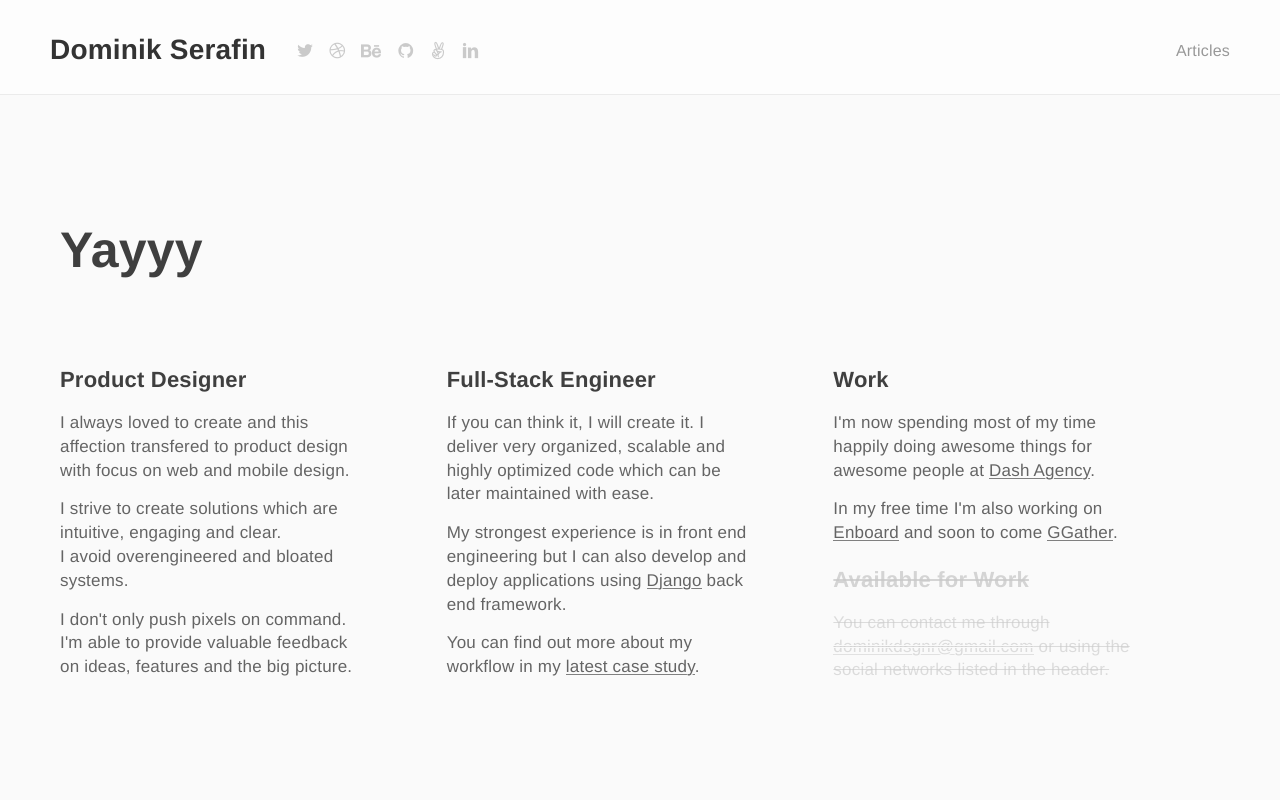
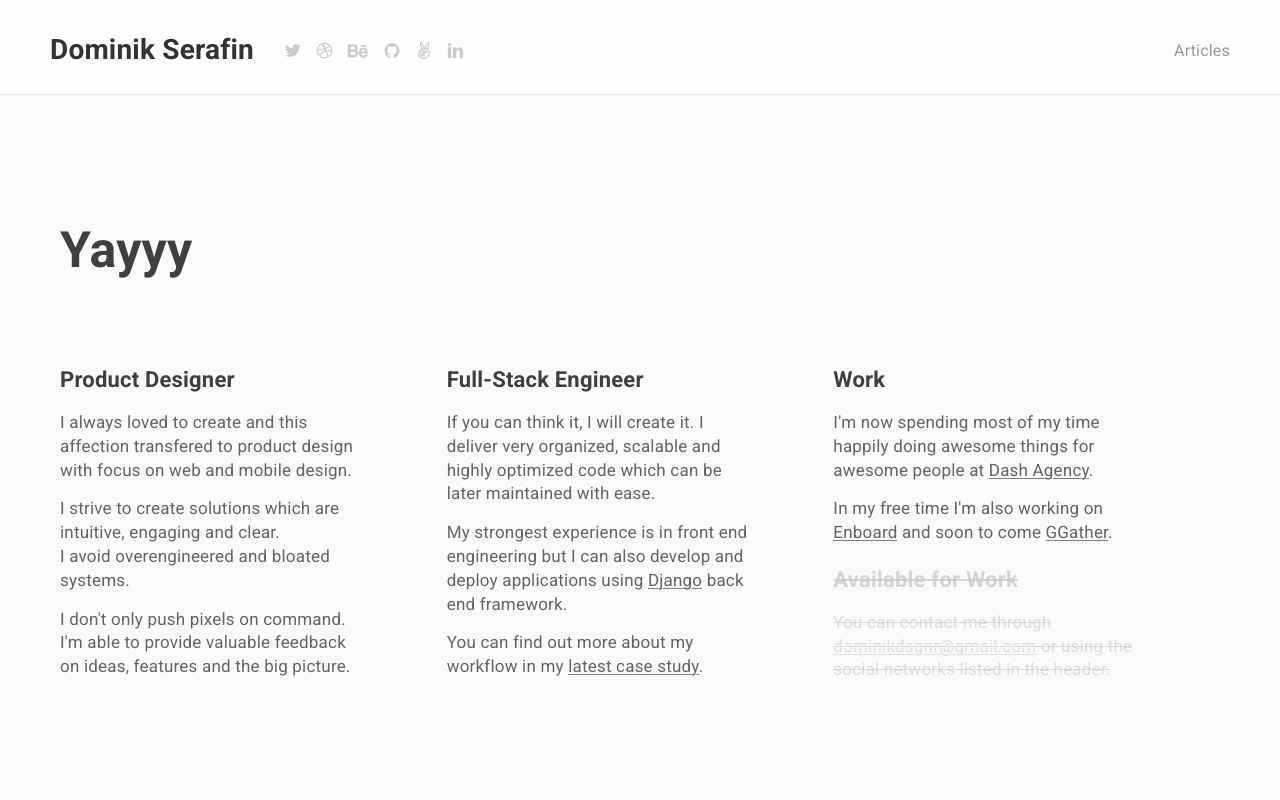
Before and after one commit to DominikSerafin/DominikSerafin.github.io, a website: page index.html in a window 1280 px wide. Shown: the top 800 px of the page. Drawn offline with Linux system fonts and the light colour scheme; a script that the page names is missing.

Commit message:
Update index.html

```diff
--- a/index.html
+++ b/index.html
@@ -65,6 +65,14 @@
     <!-- Typekit -->
     <script src="https://use.typekit.net/cow7glz.js"></script>
     <script>try{Typekit.load({ async: true });}catch(e){}</script>
+
+    <!-- Font Overwrite -->
+    <style>
+        html body,
+        html body .font-loaded {
+            font-family: 'acumin-pro', 'Roboto', sans-serif;
+        }
+    </style>
 
     <!-- Font Observer -->
     <script type="text/javascript">
```
